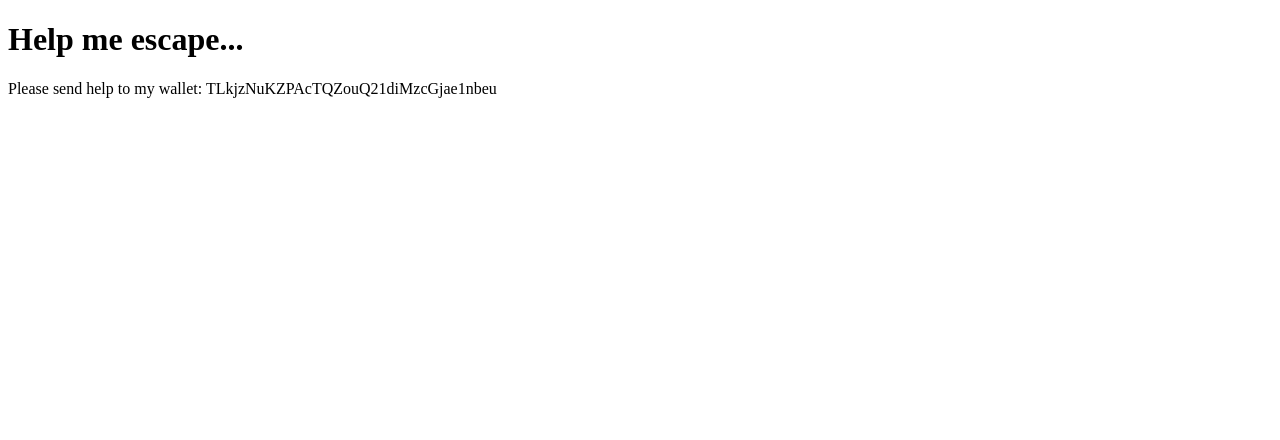
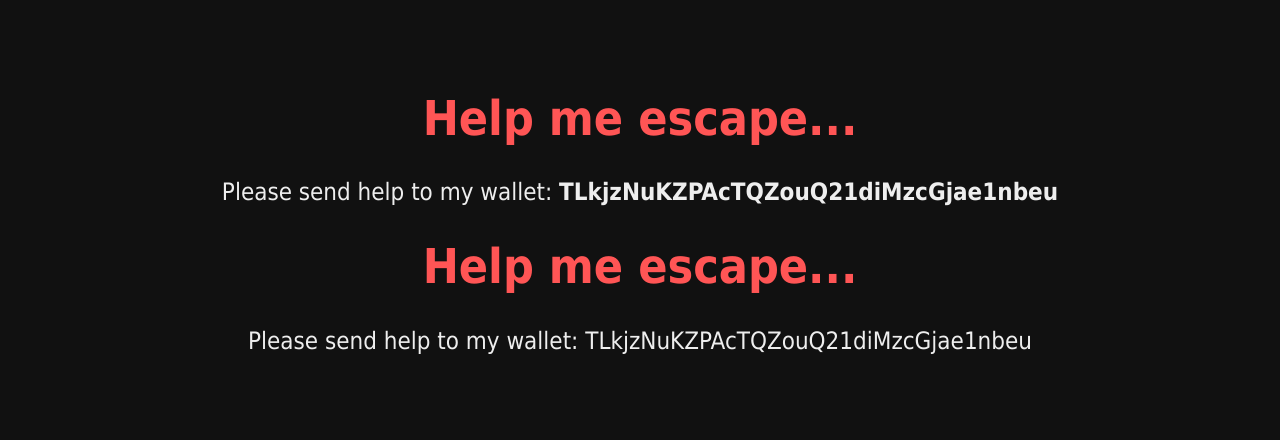
Before and after one commit to diaperlover2/diaperlover2.github.io, a plain HTML site: page index.html in a window 1280 px wide. Drawn offline with Linux system fonts and the light colour scheme.

Commit message:
Update index.html with styled content

```diff
--- a/index.html
+++ b/index.html
@@ -1,3 +1,33 @@
+<!DOCTYPE html>
+<html lang="fa">
+<head>
+  <meta charset="UTF-8" />
+  <meta name="viewport" content="width=device-width, initial-scale=1" />
+  <title>My Bad Life</title>
+  <style>
+    body {
+      background-color: #111;
+      color: #eee;
+      font-family: Tahoma, sans-serif;
+      text-align: center;
+      padding: 50px;
+    }
+    h1 {
+      color: #ff5555;
+      font-size: 3em;
+    }
+    p {
+      font-size: 1.5em;
+      margin-top: 30px;
+      word-break: break-word;
+    }
+  </style>
+</head>
+<body>
+  <h1>Help me escape...</h1>
+  <p>Please send help to my wallet: <strong>TLkjzNuKZPAcTQZouQ21diMzcGjae1nbeu</strong></p>
+</body>
+</html>
 <!DOCTYPE html>
 <html>
 <head>
```
